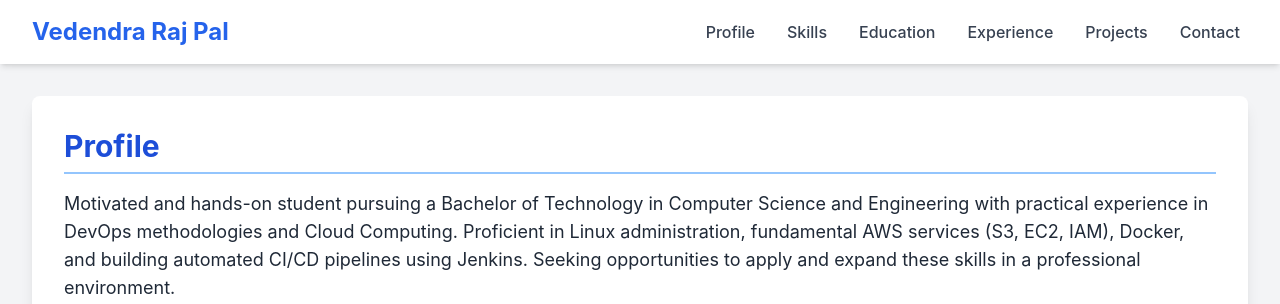
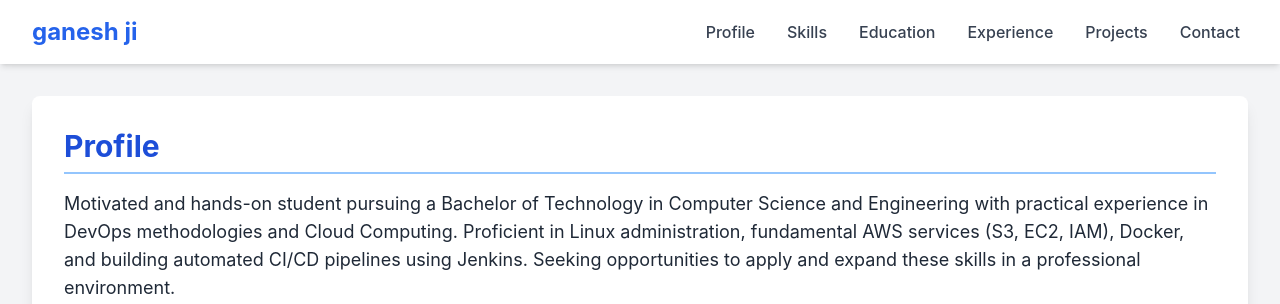
Before and after one commit to vedendrarajpal/portfilo_vedendra_G, a plain HTML site: page vedendra_portfilo_G/index.html in a window 1280 px wide. Shown: the top 304 px of the page. Drawn offline with nearby package versions, Linux system fonts and the light colour scheme.

```diff
--- a/vedendra_portfilo_G/index.html
+++ b/vedendra_portfilo_G/index.html
@@ -157,7 +157,7 @@
     <!-- Header & Navigation -->
     <header class="bg-white shadow-md py-4 sticky top-0 z-50">
         <div class="container mx-auto flex flex-col sm:flex-row justify-between items-center px-4 sm:px-6 lg:px-8">
-            <a href="#" class="text-2xl font-bold text-blue-600 mb-2 sm:mb-0">Vedendra Raj Pal</a>
+            <a href="#" class="text-2xl font-bold text-blue-600 mb-2 sm:mb-0">ganesh ji </a>
             <nav class="w-full sm:w-auto">
                 <ul class="flex flex-wrap justify-center sm:justify-end gap-x-4 gap-y-2 text-center">
                     <li><a href="#profile" class="text-gray-700 hover:text-blue-600 font-medium transition duration-300 px-2 py-1 rounded-md">Profile</a></li>
```
